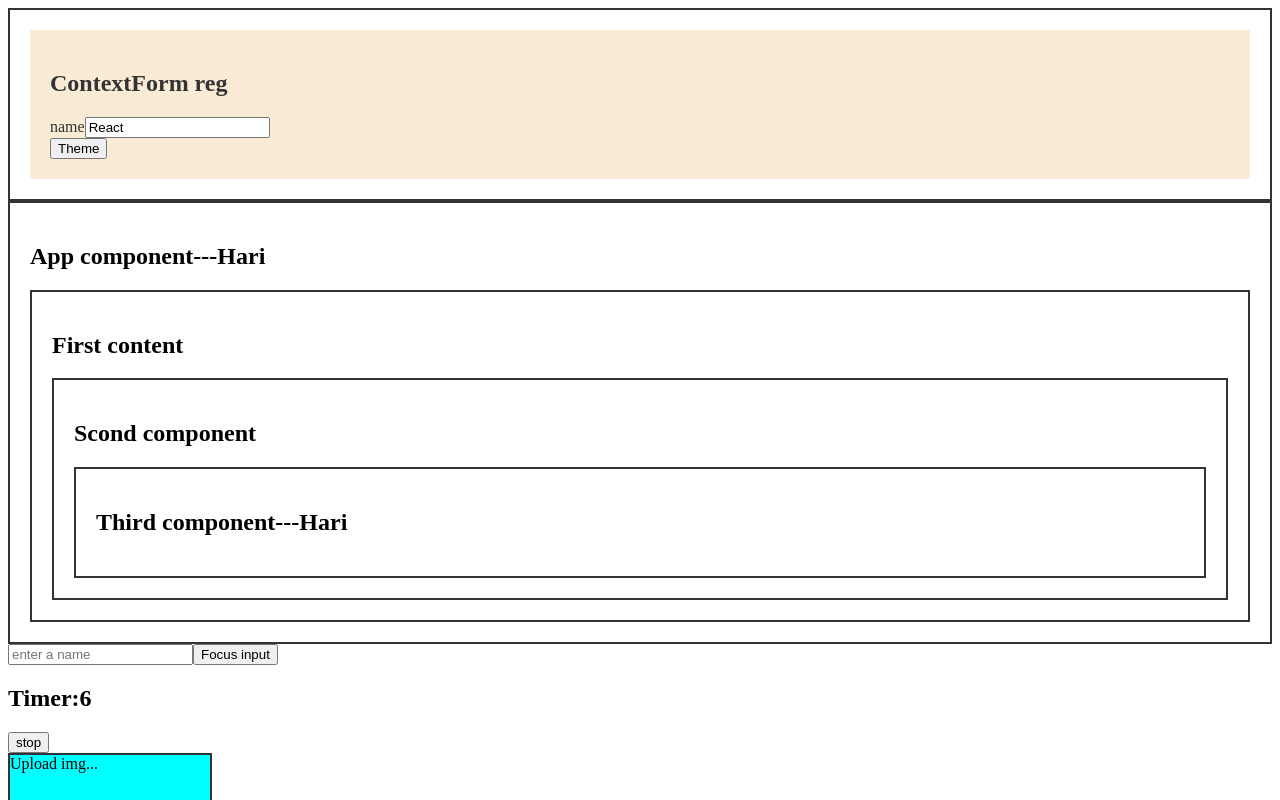
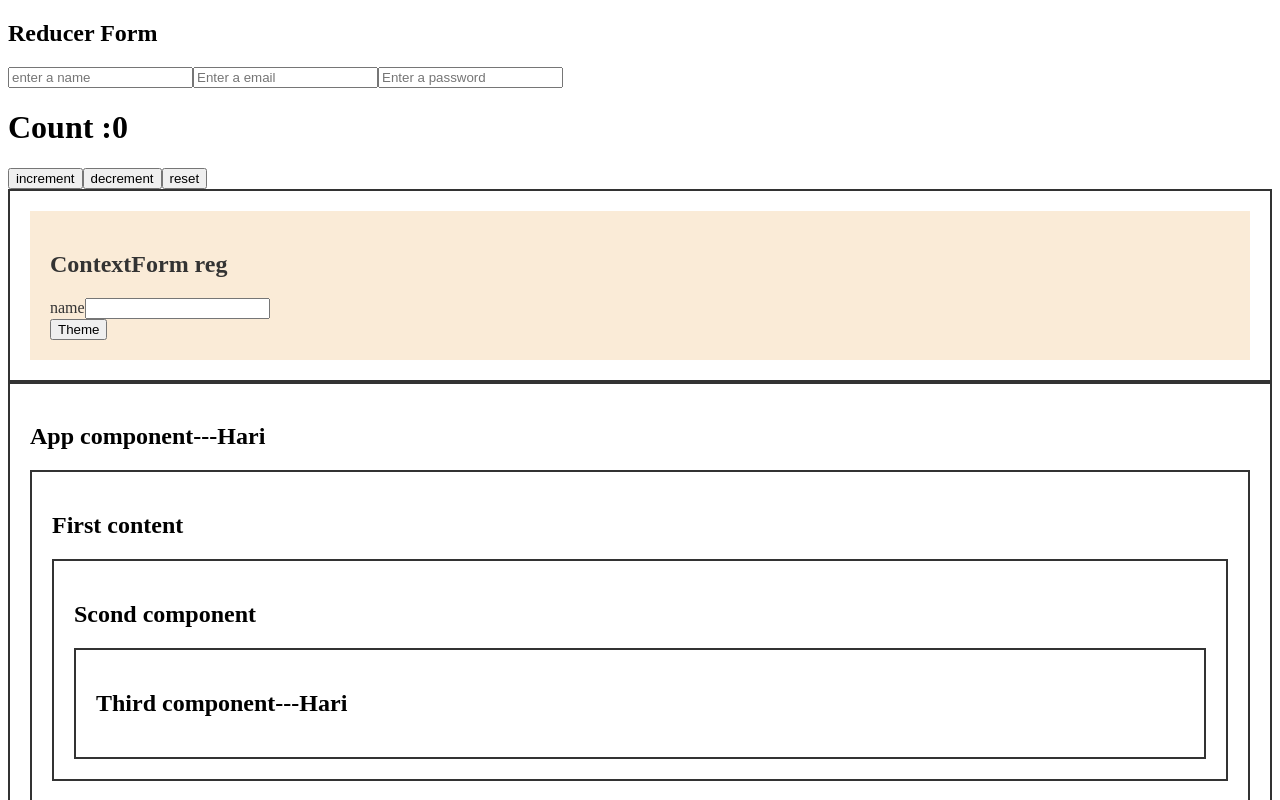
Before and after one commit to kamalrajms/AprilBatch2, a React (Vite) app: page / in a window 1280 px wide. Shown: the top 800 px of the page. Built offline with nearby package versions, Linux system fonts and the light colour scheme; no server answers.

Commit message:
useReducer

```diff
--- a/src/App.jsx
+++ b/src/App.jsx
@@ -17,6 +17,8 @@
 import UserefHook from "./Component/UserefHook";
 import First from "./Context/First";
 import ContextForm from "./Context/ContextForm";
+import UseReducerHook from "./Component/UseReducerHook";
+import FormReducer from "./Component/FormReducer";
 
 export const Pass = createContext();
 
@@ -37,11 +39,12 @@
   const data = { name: "React" };
   console.log(theme);
 
-
   return (
     <div>
+      <FormReducer />
+      <UseReducerHook />
       <div style={{ padding: "20px", border: "2px solid #333" }}>
-        <Pass.Provider value={{theme, setTheme,data}}>
+        <Pass.Provider value={{ theme, setTheme, data }}>
           <ContextForm />
         </Pass.Provider>
       </div>
--- /dev/null
+++ b/src/Component/FormReducer.jsx
@@ -0,0 +1,54 @@
+import React, { useReducer } from "react";
+
+export default function FormReducer() {
+  const initialState = {
+    name: "",
+    email: "",
+    password: "",
+  };
+  function formReducer(state, action) {
+    return {
+      ...state, //previous data
+      [action.field]: action.value,     //new data
+    };
+  }
+  //   action={
+  //       field: e.target.name,
+  //       value: e.target.value,
+  //     }
+  const [state, dispatch] = useReducer(formReducer, initialState);
+
+  function handleChange(e) {
+    dispatch({
+      field: e.target.name,
+      value: e.target.value,
+    });
+  }
+
+  return (
+    <div>
+      <h2>Reducer Form</h2>
+      <input
+        name="name"
+        type="text"
+        value={state.name}
+        placeholder="enter a name"
+        onChange={handleChange}
+      />
+      <input
+        name="email"
+        type="email"
+        value={state.email}
+        placeholder="Enter a email"
+        onChange={handleChange}
+      />
+      <input
+        name="password"
+        type="password"
+        value={state.password}
+        placeholder="Enter a password"
+        onChange={handleChange}
+      />
+    </div>
+  );
+}
--- /dev/null
+++ b/src/Component/UseReducerHook.jsx
@@ -0,0 +1,29 @@
+import React, { useReducer } from "react";
+
+export default function UseReducerHook() {
+  const initialState = { count: 0 };
+
+  function counter(state, action) {
+    switch (action.type) {
+      case "increment":
+        return { count: state.count + 1 };
+      case "decrement":
+        return { count: state.count - 1 };
+      case "reset":
+        return { count: 0 };
+      default:
+        return state;
+    }
+  }
+  //   action={type:"inc"}
+
+  const [state, dispatch] = useReducer(counter, initialState);
+  return (
+    <div>
+      <h1>Count :{state.count}</h1>
+      <button onClick={() => dispatch({ type: "increment" })}>increment</button>
+      <button onClick={() => dispatch({ type: "decrement" })}>decrement</button>
+      <button onClick={() => dispatch({ type: "reset" })}>reset</button>
+    </div>
+  );
+}
--- a/src/Context/ContectField.jsx
+++ b/src/Context/ContectField.jsx
@@ -7,7 +7,7 @@
   return (
     <div>
       <label htmlFor="">name</label>
-      <input type="text" value={data.name} />
+      <input type="text"  />
       <ContextBtn />
     </div>
   );
```
Also changed, not shown: src/text.txt.
